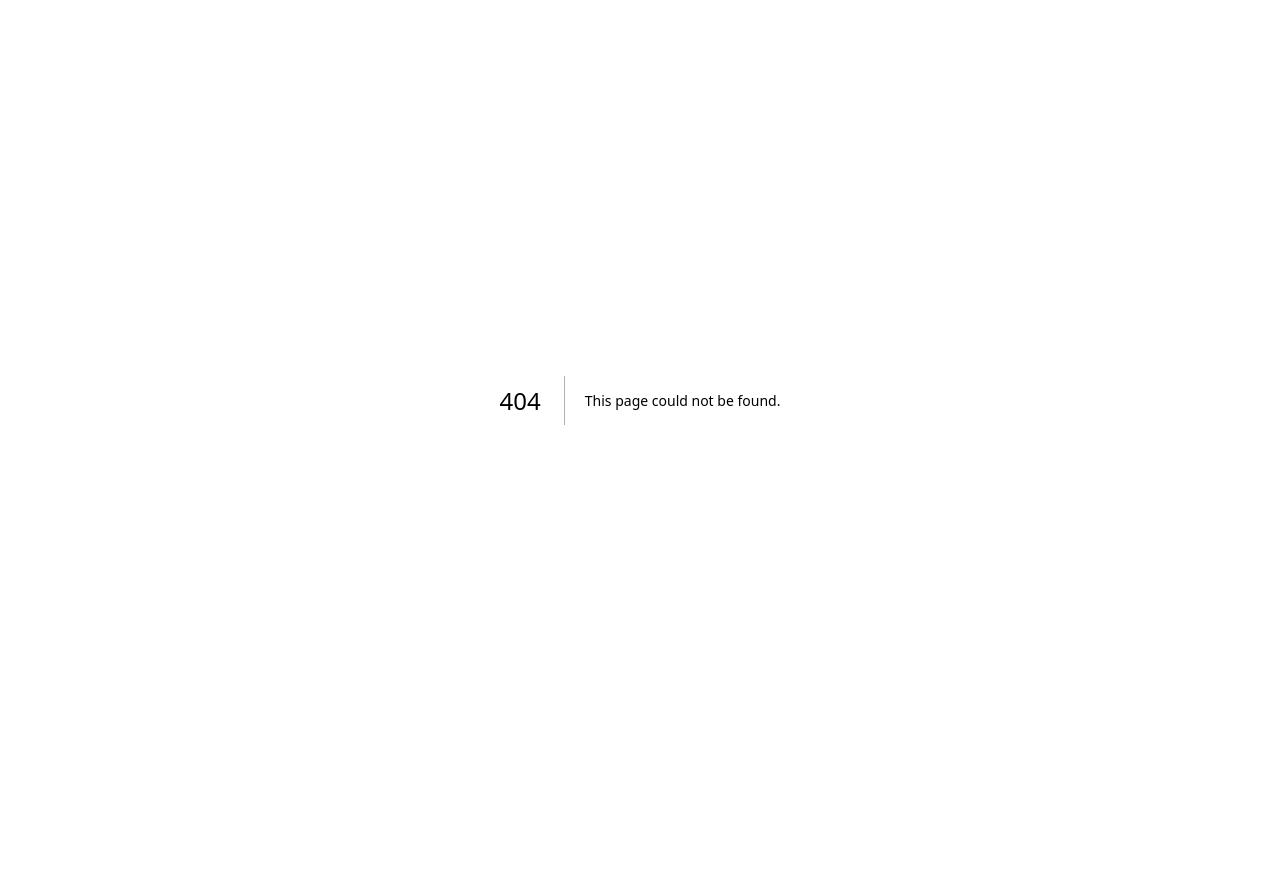
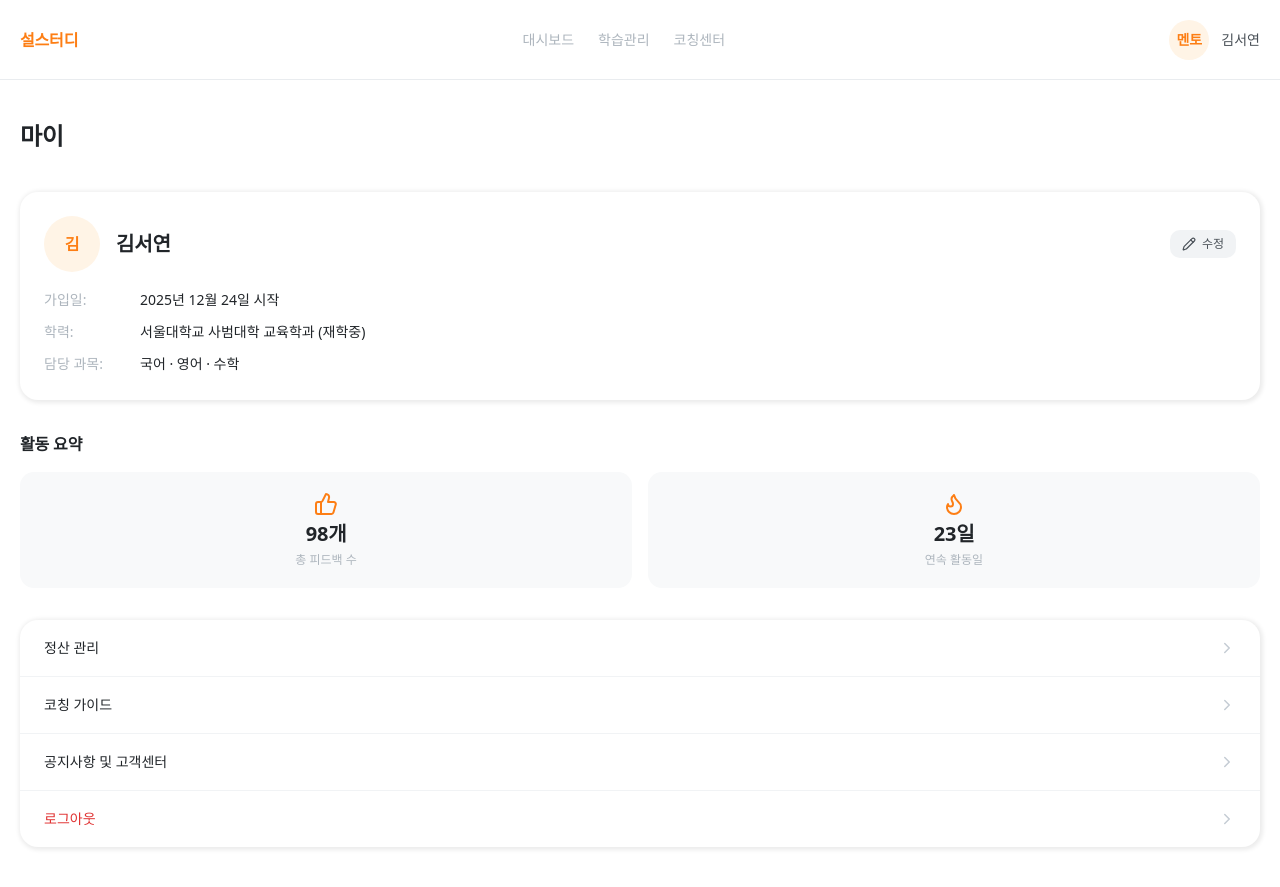
Before and after one commit to callmateteam/seolstudy_FE, a Next.js app: page /mypage in a window 1280 px wide. Before the commit this address had no page. Before the commit the page ends 800 px from the top, so only its background shows below. Built offline with nearby package versions, Linux system fonts and the light colour scheme.

Commit message:
feat: 멘토, 마이페이지구현

```diff
--- /dev/null
+++ b/app/(mento)/mypage/_components/ActivitySummary.tsx
@@ -0,0 +1,39 @@
+import type { ReactNode } from "react";
+import { ThumbsUp, Flame } from "lucide-react";
+
+interface ActivitySummaryProps {
+  summary: {
+    totalFeedbacks: number;
+    consecutiveDays: number;
+  };
+}
+
+function StatCard({ icon, value, label }: { icon: ReactNode; value: string; label: string }) {
+  return (
+    <div className="flex flex-col items-center gap-1 rounded-xl bg-gray-50 py-5">
+      {icon}
+      <span className="text-heading-l text-gray-900">{value}</span>
+      <span className="text-label-m text-gray-500">{label}</span>
+    </div>
+  );
+}
+
+export default function ActivitySummary({ summary }: ActivitySummaryProps) {
+  return (
+    <section>
+      <h2 className="text-title-l text-gray-900">활동 요약</h2>
+      <div className="mt-4 grid grid-cols-2 gap-4">
+        <StatCard
+          icon={<ThumbsUp size={24} className="text-primary-500" />}
+          value={`${summary.totalFeedbacks}개`}
+          label="총 피드백 수"
+        />
+        <StatCard
+          icon={<Flame size={24} className="text-primary-500" />}
+          value={`${summary.consecutiveDays}일`}
+          label="연속 활동일"
+        />
+      </div>
+    </section>
+  );
+}
--- /dev/null
+++ b/app/(mento)/mypage/_components/MenuList.tsx
@@ -0,0 +1,46 @@
+"use client";
+
+import { ChevronRight } from "lucide-react";
+import { useRouter } from "next/navigation";
+
+interface MenuItemRow {
+  label: string;
+  href?: string;
+  onClick?: () => void;
+  variant?: "default" | "primary";
+}
+
+export default function MenuList() {
+  const router = useRouter();
+
+  const handleLogout = () => {
+    router.push("/login");
+  };
+
+  const items: MenuItemRow[] = [
+    { label: "정산 관리" },
+    { label: "코칭 가이드" },
+    { label: "공지사항 및 고객센터" },
+    { label: "로그아웃", onClick: handleLogout, variant: "primary" },
+  ];
+
+  return (
+    <div className="rounded-2xl bg-white shadow-[1px_1px_4px_2px_rgba(0,0,0,0.08)]">
+      {items.map((item, idx) => (
+        <button
+          key={item.label}
+          type="button"
+          onClick={item.onClick}
+          className={`flex w-full cursor-pointer items-center justify-between px-6 py-4 text-left ${
+            idx < items.length - 1 ? "border-b border-gray-100" : ""
+          } ${
+            item.variant === "primary" ? "text-body-m text-error-500" : "text-body-m text-gray-900"
+          }`}
+        >
+          {item.label}
+          <ChevronRight size={18} className="text-gray-400" />
+        </button>
+      ))}
+    </div>
+  );
+}
--- /dev/null
+++ b/app/(mento)/mypage/_components/ProfileCard.tsx
@@ -0,0 +1,63 @@
+import Avatar from "@/components/ui/Avatar";
+import Button from "@/components/ui/Button";
+import { Pencil } from "lucide-react";
+
+const SUBJECT_LABELS: Record<string, string> = {
+  KOREAN: "국어",
+  ENGLISH: "영어",
+  MATH: "수학",
+};
+
+interface ProfileCardProps {
+  data: {
+    name: string;
+    profileImage: string | null;
+    joinedAt: string;
+    university: string;
+    college: string;
+    department: string;
+    enrollmentStatus: string;
+    subjects: string[];
+  };
+}
+
+function InfoRow({ label, value }: { label: string; value: string }) {
+  return (
+    <div className="flex gap-4">
+      <span className="text-body-m w-20 shrink-0 text-gray-500">{label}:</span>
+      <span className="text-body-m text-gray-900">{value}</span>
+    </div>
+  );
+}
+
+export default function ProfileCard({ data }: ProfileCardProps) {
+  const joinDate = new Date(data.joinedAt);
+  const joinDateStr = `${joinDate.getFullYear()}년 ${joinDate.getMonth() + 1}월 ${joinDate.getDate()}일 시작`;
+  const educationStr = `${data.university} ${data.college} ${data.department} (${data.enrollmentStatus})`;
+  const subjectsStr = data.subjects.map((s) => SUBJECT_LABELS[s] ?? s).join(" · ");
+
+  return (
+    <div className="rounded-2xl bg-white p-6 shadow-[1px_1px_4px_2px_rgba(0,0,0,0.08)]">
+      <div className="flex items-center justify-between">
+        <div className="flex items-center gap-4">
+          <Avatar
+            initials={data.name.charAt(0)}
+            size="lg"
+            variant="primary"
+            src={data.profileImage ?? undefined}
+          />
+          <h2 className="text-heading-l text-gray-900">{data.name}</h2>
+        </div>
+        <Button variant="ghost" size="sm" icon={<Pencil size={14} />}>
+          수정
+        </Button>
+      </div>
+
+      <div className="mt-4 flex flex-col gap-2">
+        <InfoRow label="가입일" value={joinDateStr} />
+        <InfoRow label="학력" value={educationStr} />
+        <InfoRow label="담당 과목" value={subjectsStr} />
+      </div>
+    </div>
+  );
+}
--- /dev/null
+++ b/app/(mento)/mypage/page.tsx
@@ -0,0 +1,52 @@
+"use client";
+
+import { useState, useEffect } from "react";
+import { mockGet } from "@/app/mock";
+import ProfileCard from "./_components/ProfileCard";
+import ActivitySummary from "./_components/ActivitySummary";
+import MenuList from "./_components/MenuList";
+
+interface MentorMyPageData {
+  id: string;
+  role: string;
+  name: string;
+  profileImage: string | null;
+  joinedAt: string;
+  university: string;
+  college: string;
+  department: string;
+  enrollmentStatus: string;
+  subjects: string[];
+  activitySummary: {
+    totalFeedbacks: number;
+    consecutiveDays: number;
+  };
+}
+
+export default function MyPage() {
+  const [data, setData] = useState<MentorMyPageData | null>(null);
+
+  useEffect(() => {
+    async function fetchData() {
+      const response = await mockGet("/api/my/mentor");
+      if (response.success) {
+        setData(response.data as MentorMyPageData);
+      }
+    }
+    fetchData();
+  }, []);
+
+  if (!data) return null;
+
+  return (
+    <div className="mx-auto max-w-7xl px-5 py-10">
+      <h1 className="text-heading-xl text-gray-900">마이</h1>
+
+      <div className="mt-10 flex flex-col gap-8">
+        <ProfileCard data={data} />
+        <ActivitySummary summary={data.activitySummary} />
+        <MenuList />
+      </div>
+    </div>
+  );
+}
--- a/app/mock.ts
+++ b/app/mock.ts
@@ -68,10 +68,10 @@ const users = [
     id: "user-mentor-1",
     loginId: "mentor01",
     role: "MENTOR",
-    name: "김수",
+    name: "김서연",
     phone: "01033334444",
     profileImage: null,
-    nickname: "수",
+    nickname: "서연",
   },
   {
     id: "user-parent-1",
@@ -100,10 +100,13 @@ const mentorProfile = {
   id: "mentor-1",
   userId: "user-mentor-1",
   university: "서울대학교",
-  department: "수학과",
-  subjects: ["MATH"],
+  college: "사범대학",
+  department: "교육학과",
+  enrollmentStatus: "재학중",
+  subjects: ["KOREAN", "ENGLISH", "MATH"],
   coachingExperience: true,
   onboardingDone: true,
+  joinedAt: "2025-12-24T00:00:00Z",
 };
 
 const parentProfile = {
@@ -1279,7 +1282,27 @@ export async function mockRequest(req: MockRequest): Promise<SuccessResponse<any
     return ok(sheet);
   }
 
-  // My Page
+  // Mentor My Page
+  if (method === "GET" && path === "/api/my/mentor") {
+    return ok({
+      id: mentorProfile.id,
+      role: "MENTOR",
+      name: users[1].name,
+      profileImage: users[1].profileImage,
+      joinedAt: mentorProfile.joinedAt,
+      university: mentorProfile.university,
+      college: mentorProfile.college,
+      department: mentorProfile.department,
+      enrollmentStatus: mentorProfile.enrollmentStatus,
+      subjects: mentorProfile.subjects,
+      activitySummary: {
+        totalFeedbacks: 98,
+        consecutiveDays: 23,
+      },
+    });
+  }
+
+  // Mentee My Page
   if (method === "GET" && path === "/api/my") {
     return ok({
       id: menteeProfile.id,
--- a/components/ui/Avatar.tsx
+++ b/components/ui/Avatar.tsx
@@ -5,6 +5,8 @@ interface AvatarProps {
   initials: string;
   variant?: AvatarVariant;
   size?: AvatarSize;
+  src?: string;
+  alt?: string;
 }
 
 const SIZE: Record<AvatarSize, string> = {
@@ -18,10 +20,14 @@ const VARIANT: Record<AvatarVariant, string> = {
   primary: "bg-primary-100 text-primary-500",
 };
 
-export default function Avatar({ initials, variant = "default", size = "md" }: AvatarProps) {
+export default function Avatar({ initials, variant = "default", size = "md", src, alt }: AvatarProps) {
   return (
-    <div className={`flex items-center justify-center rounded-full font-semibold ${SIZE[size]} ${VARIANT[variant]}`}>
-      {initials.slice(0, 2)}
+    <div className={`flex items-center justify-center rounded-full font-semibold overflow-hidden ${SIZE[size]} ${VARIANT[variant]}`}>
+      {src ? (
+        <img src={src} alt={alt ?? initials} className="h-full w-full object-cover" />
+      ) : (
+        initials.slice(0, 2)
+      )}
     </div>
   );
 }
```
